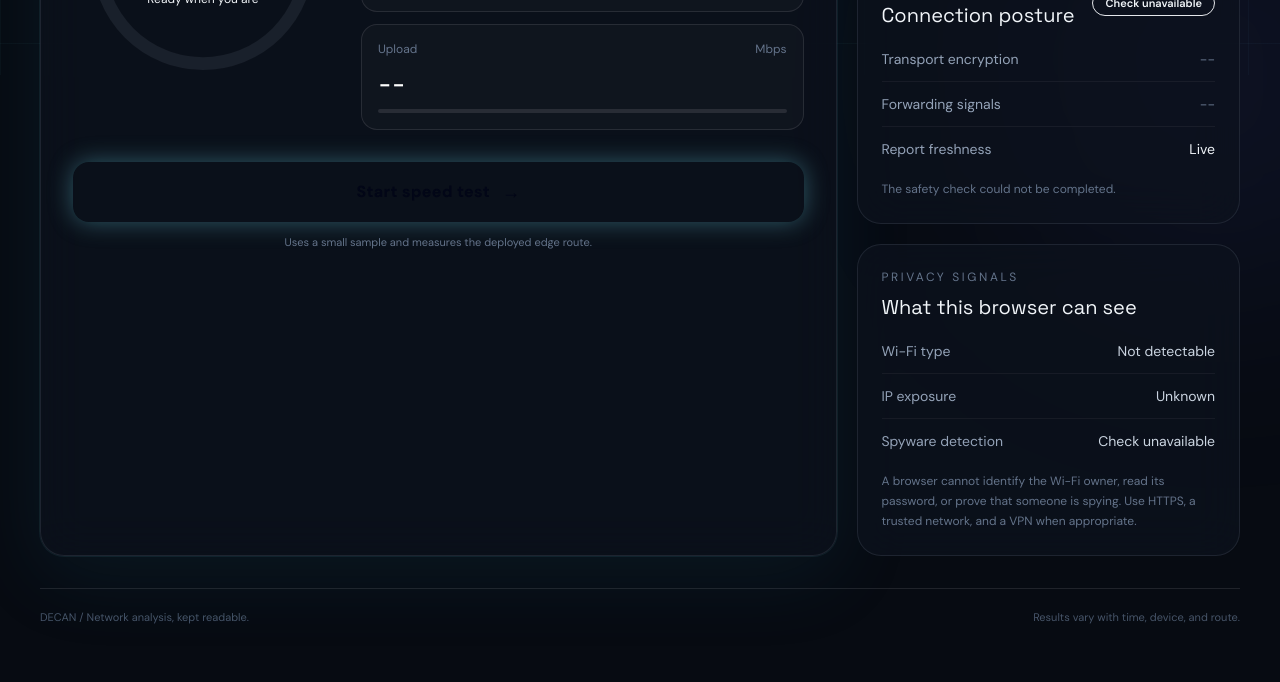
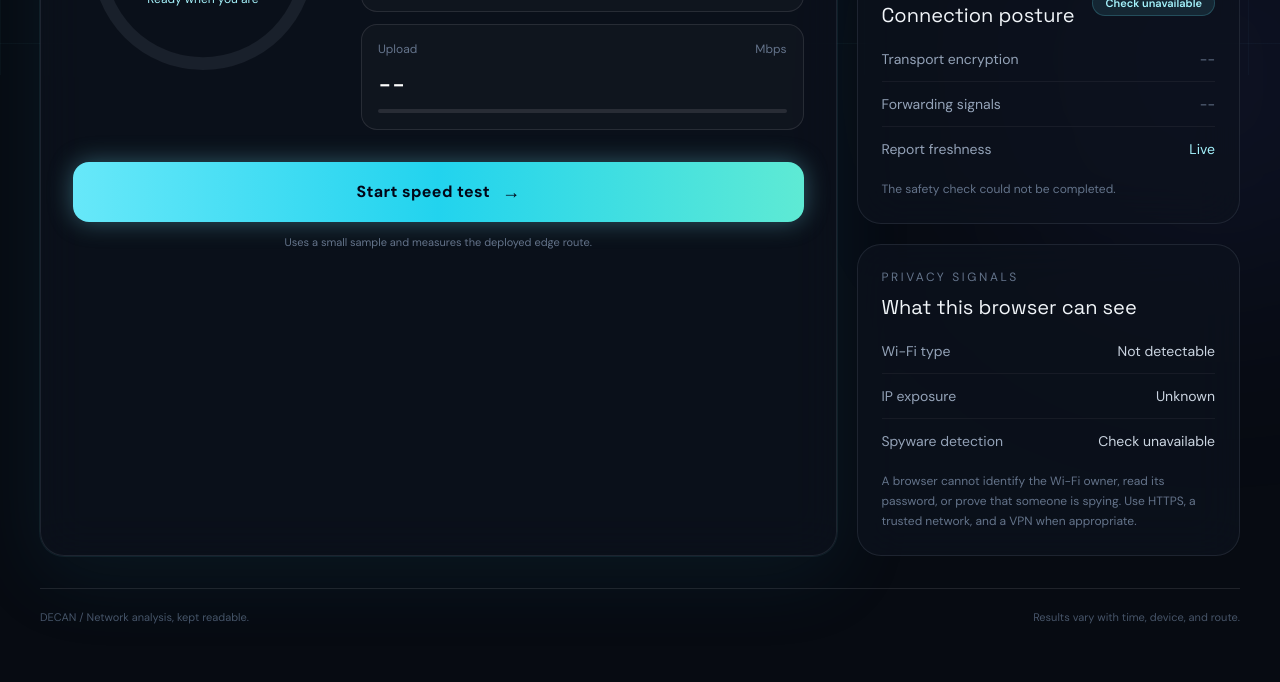
Before and after one commit to lenvartica/internet-speed, a plain HTML site: page public/index.html in a window 1280 px wide. Shown: the part 725-1407 px from the top of the page. Drawn offline with nearby package versions, Linux system fonts and the light colour scheme; no server answers.

Commit message:
Update index.html

```diff
--- a/public/index.html
+++ b/public/index.html
@@ -14,7 +14,12 @@
       theme: {
         extend: {
           fontFamily: { display: ['Space Grotesk', 'sans-serif'], sans: ['DM Sans', 'sans-serif'] },
-          colors: { ink: '#070b12', panel: '#0d131e', cyan: '#73e6f3', violet: '#9c8cff' }
+          colors: {
+            ink: '#070b12',
+            panel: '#0d131e',
+            violet: '#9c8cff'
+            // cyan is NO LONGER overridden – full cyan-50 → cyan-950 scale now works
+          }
         }
       }
     };
@@ -41,7 +46,6 @@
   <div class="grid-bg fixed inset-0 -z-10"></div>
   <div class="fixed left-[-10rem] top-[-10rem] -z-10 h-96 w-96 rounded-full bg-cyan-400/10 blur-[120px]"></div>
   <div class="fixed bottom-[-12rem] right-[-8rem] -z-10 h-96 w-96 rounded-full bg-indigo-500/10 blur-[130px]"></div>
-
   <header class="mx-auto flex max-w-7xl items-center justify-between px-5 py-6 lg:px-10">
     <a href="/" class="flex items-center gap-3" aria-label="Decan Internet Test home">
       <span class="grid h-10 w-10 place-items-center rounded-xl border border-cyan-300/30 bg-cyan-300/10 font-display text-lg font-bold text-cyan-200">D</span>
@@ -49,7 +53,6 @@
     </a>
     <div class="flex items-center gap-2 text-xs text-slate-400"><span class="pulse-dot h-2 w-2 rounded-full bg-cyan-300"></span><span id="edge-status">Edge ready</span></div>
   </header>
-
   <main class="mx-auto max-w-7xl px-5 pb-14 lg:px-10">
     <section class="mb-8 flex flex-col justify-between gap-7 pt-8 md:flex-row md:items-end md:pt-14">
       <div class="fade-up max-w-2xl">
@@ -59,7 +62,6 @@
       </div>
       <div class="fade-up flex items-center gap-4 rounded-2xl border border-white/10 bg-white/[.03] px-4 py-3 text-xs text-slate-400" style="animation-delay:120ms"><span class="text-slate-600">TEST MODE</span><span class="rounded-lg bg-cyan-300/10 px-2.5 py-1.5 font-semibold text-cyan-200">LIVE EDGE</span></div>
     </section>
-
     <section class="grid gap-5 lg:grid-cols-[1.35fr_.65fr]">
       <div class="glass glow fade-up rounded-3xl p-6 sm:p-8" style="animation-delay:180ms">
         <div class="flex items-start justify-between gap-4"><div><p class="text-xs uppercase tracking-[.22em] text-slate-500">Real-time benchmark</p><h2 class="mt-2 font-display text-xl text-white">Your connection pulse</h2></div><span id="test-state" class="rounded-full border border-white/10 px-3 py-1 text-[11px] text-slate-400">Ready to test</span></div>
@@ -75,12 +77,14 @@
           </div>
         </div>
 
-        <!-- Enhanced Button with Gradient, Glow Shadow, and Hover/Scale Effects -->
-        <button id="start-test" type="button" class="group flex w-full cursor-pointer items-center justify-center gap-3 rounded-2xl bg-gradient-to-r from-cyan-300 via-cyan-400 to-teal-300 px-5 py-4 font-bold text-slate-950 shadow-[0_0_25px_rgba(115,230,243,0.35)] transition-all duration-300 hover:scale-[1.02] hover:shadow-[0_0_35px_rgba(115,230,243,0.6)] focus:outline-none focus:ring-4 focus:ring-cyan-300/50"><span id="button-label" class="text-base tracking-wide">Start speed test</span><span class="transition-transform duration-300 group-hover:translate-x-1.5 font-extrabold text-lg">→</span></button>
+        <!-- Fixed Button – now fully visible -->
+        <button id="start-test" type="button" class="group flex w-full cursor-pointer items-center justify-center gap-3 rounded-2xl bg-gradient-to-r from-cyan-300 via-cyan-400 to-teal-300 px-5 py-4 font-bold text-slate-950 shadow-[0_0_25px_rgba(115,230,243,0.35)] transition-all duration-300 hover:scale-[1.02] hover:shadow-[0_0_35px_rgba(115,230,243,0.6)] focus:outline-none focus:ring-4 focus:ring-cyan-300/50">
+          <span id="button-label" class="text-base tracking-wide">Start speed test</span>
+          <span class="transition-transform duration-300 group-hover:translate-x-1.5 font-extrabold text-lg">→</span>
+        </button>
 
         <p id="test-note" class="mt-3 text-center text-[11px] text-slate-500">Uses a small sample and measures the deployed edge route.</p>
       </div>
-
       <aside class="space-y-5">
         <div class="glass fade-up rounded-3xl p-6" style="animation-delay:260ms">
           <div class="flex items-center justify-between"><div><p class="text-xs uppercase tracking-[.22em] text-slate-500">Network identity</p><h2 class="mt-2 font-display text-xl">Your edge view</h2></div><span class="grid h-9 w-9 place-items-center rounded-xl bg-indigo-300/10 text-indigo-200">⌁</span></div>
@@ -96,10 +100,8 @@
         <div class="glass fade-up rounded-3xl p-6" style="animation-delay:420ms"><p class="text-xs uppercase tracking-[.22em] text-slate-500">Privacy signals</p><h2 class="mt-2 font-display text-xl">What this browser can see</h2><div class="mt-5 space-y-3 text-sm"><div class="flex items-center justify-between border-b border-white/5 pb-3"><span class="text-slate-400">Wi-Fi type</span><span id="wifi-status" class="text-right text-slate-300">Not detectable</span></div><div class="flex items-center justify-between border-b border-white/5 pb-3"><span class="text-slate-400">IP exposure</span><span id="exposure-status" class="text-right text-slate-300">Checking</span></div><div class="flex items-center justify-between"><span class="text-slate-400">Spyware detection</span><span id="privacy-status" class="text-right text-slate-300">Not possible in browser</span></div></div><p class="mt-5 text-xs leading-5 text-slate-500">A browser cannot identify the Wi-Fi owner, read its password, or prove that someone is spying. Use HTTPS, a trusted network, and a VPN when appropriate.</p></div>
       </aside>
     </section>
-
     <footer class="mt-8 flex flex-col justify-between gap-3 border-t border-white/10 pt-5 text-[11px] text-slate-600 sm:flex-row"><span>DECAN / Network analysis, kept readable.</span><span>Results vary with time, device, and route.</span></footer>
   </main>
-
   <script>
     const $ = (id) => document.getElementById(id);
     const state = { running: false, progressTimer: null };
@@ -108,12 +110,10 @@
     const setBar = (id, percent) => { $(id).style.width = `${Math.max(3, Math.min(100, percent))}%`; };
     const formatSpeed = (megabits) => megabits < 1 ? { value: `${(megabits * 1000).toFixed(0)}`, unit: 'Kbps' } : { value: megabits.toFixed(1), unit: 'Mbps' };
     const showSpeed = (id, megabits) => { const speed = formatSpeed(megabits); setText(id, speed.value); if (id === 'hero-value') setText('hero-unit', speed.unit); return speed; };
-
     function stopLiveProgress() {
       if (state.progressTimer) clearInterval(state.progressTimer);
       state.progressTimer = null;
     }
-
     function startLiveProgress(phase) {
       stopLiveProgress();
       let tick = 0;
@@ -130,7 +130,6 @@
         }
       }, 180);
     }
-
     async function loadNetworkInfo() {
       try {
         const response = await fetch(endpoint('/api/info'), { cache: 'no-store' });
@@ -145,7 +144,6 @@
         setText('exposure-status', data.ip ? 'Public IP visible' : 'Unknown'); setText('privacy-status', data.indicators?.length ? 'Review forwarding' : 'No proxy signal');
       } catch (error) { setText('ip-value', 'Unavailable'); setText('location-value', 'Try again after deploy'); setText('safety-note', 'The safety check could not be completed.'); setText('safety-badge', 'Check unavailable'); $('copy-ip').disabled = true; setText('exposure-status', 'Unknown'); setText('privacy-status', 'Check unavailable'); }
     }
-
     async function copyIpAddress() {
       const ip = $('ip-value').textContent;
       if (!ip || ip === '--' || ip === 'Unavailable' || ip === 'Loading...') return;
@@ -157,13 +155,11 @@
       setText('copy-status', 'IP address copied');
       setTimeout(() => setText('copy-status', ''), 2200);
     }
-
     async function measurePing() {
       const samples = [];
       for (let i = 0; i < 3; i++) { const started = performance.now(); const response = await fetch(endpoint('/api/ping'), { cache: 'no-store' }); if (!response.ok) throw new Error('Ping route unavailable'); samples.push(performance.now() - started); }
       return Math.round(samples.reduce((a, b) => a + b, 0) / samples.length);
     }
-
     async function measureDownload() {
       const sizes = [16, 64, 256, 1024, 4096]; let totalBytes = 0; const started = performance.now(); let sizeIndex = 0;
       while (sizeIndex < 8) {
@@ -174,13 +170,11 @@
       }
       return Math.max(0.001, (totalBytes * 8) / ((performance.now() - started) / 1000) / 1000000);
     }
-
     async function measureUpload() {
       const payload = new Blob([new Uint8Array(1024 * 1024)]); const started = performance.now();
       const response = await fetch(endpoint('/api/ping'), { method: 'POST', body: payload, cache: 'no-store' }); if (!response.ok) throw new Error('Upload route unavailable');
       return Math.max(0.001, (payload.size * 8) / ((performance.now() - started) / 1000) / 1000000);
     }
-
     async function runTest() {
       if (state.running) return;
       state.running = true;
@@ -226,7 +220,6 @@
       state.running = false;
       $('start-test').disabled = false;
     }
-
     document.addEventListener('DOMContentLoaded', () => {
       $('start-test').addEventListener('click', runTest);$('copy-ip').addEventListener('click', copyIpAddress);
       loadNetworkInfo();
```
